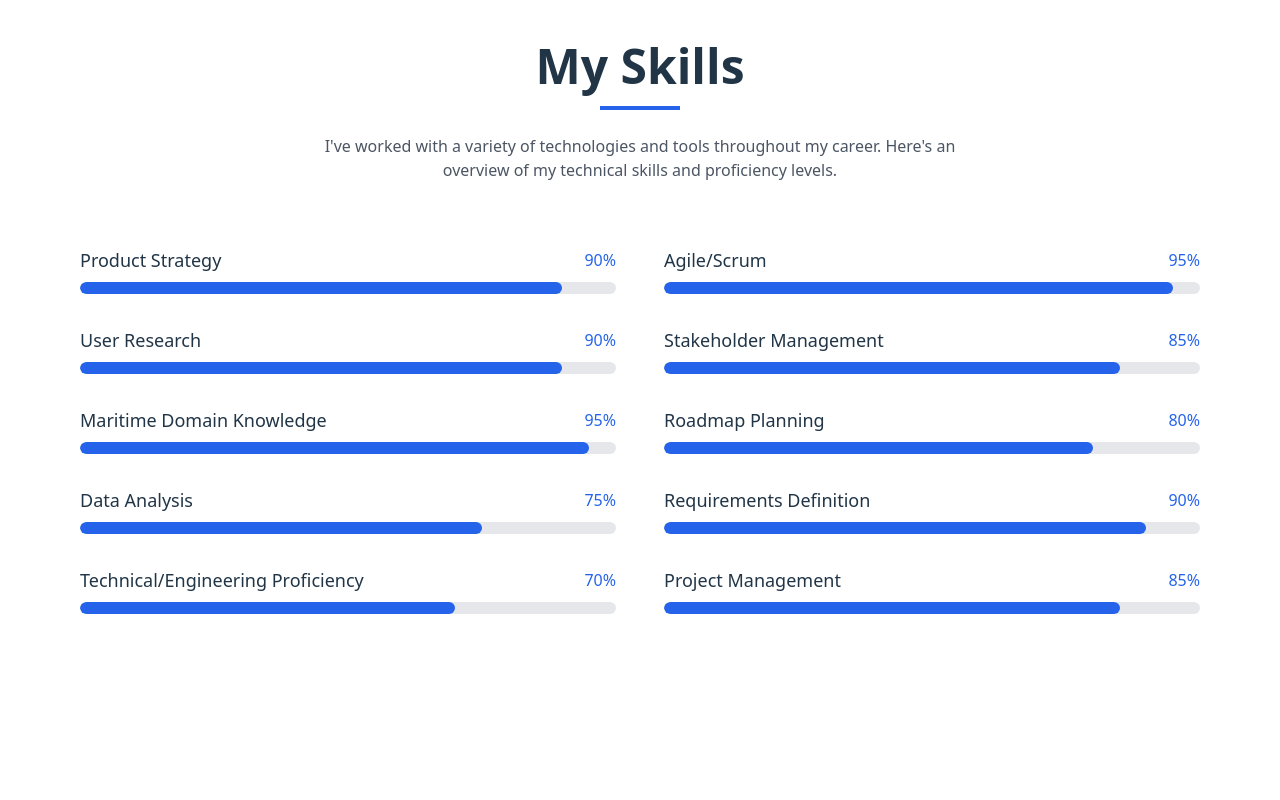
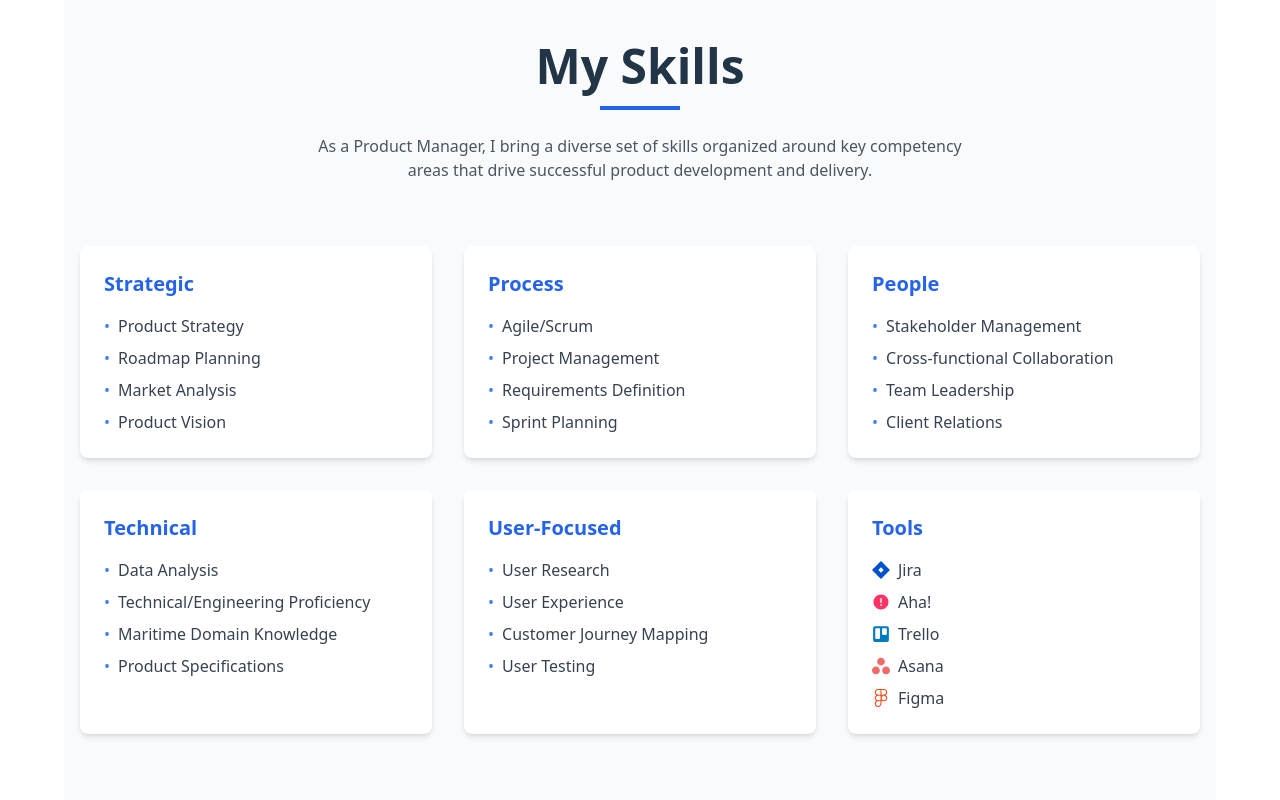
Before and after one commit to James1Law/my-portfolio, a React (Vite) app: page / in a window 1280 px wide. Shown: the part 5620-6420 px from the top of the page. Built offline with nearby package versions, Linux system fonts and the light colour scheme.

Commit message:
skills updates

```diff
--- a/package.json
+++ b/package.json
@@ -14,6 +14,7 @@
     "framer-motion": "^12.4.10",
     "react": "^19.0.0",
     "react-dom": "^19.0.0",
+    "react-icons": "^5.5.0",
     "react-intersection-observer": "^9.16.0"
   },
   "devDependencies": {
--- a/src/sections/Skills.jsx
+++ b/src/sections/Skills.jsx
@@ -1,21 +1,49 @@
 import { motion } from 'framer-motion';
+import { FaJira, FaTrello, FaFigma } from 'react-icons/fa';
+import { SiAsana } from 'react-icons/si';
 
-const skills = [
-  { name: "Product Strategy", level: 90 },
-  { name: "Agile/Scrum", level: 95 },
-  { name: "User Research", level: 90 },
-  { name: "Stakeholder Management", level: 85 },
-  { name: "Maritime Domain Knowledge", level: 95 },
-  { name: "Roadmap Planning", level: 80 },
-  { name: "Data Analysis", level: 75 },
-  { name: "Requirements Definition", level: 90 },
-  { name: "Technical/Engineering Proficiency", level: 70 },
-  { name: "Project Management", level: 85 },
+const AhaIcon = () => (
+  <svg viewBox="0 0 24 24" width="1em" height="1em" fill="#FF3366">
+    <path d="M12 2C6.48 2 2 6.48 2 12s4.48 10 10 10 10-4.48 10-10S17.52 2 12 2zm1 15h-2v-2h2v2zm0-4h-2V7h2v6z" />
+  </svg>
+);
+
+const skillCategories = [
+  {
+    category: "Strategic",
+    skills: ["Product Strategy", "Roadmap Planning", "Market Analysis", "Product Vision"]
+  },
+  {
+    category: "Process",
+    skills: ["Agile/Scrum", "Project Management", "Requirements Definition", "Sprint Planning"]
+  },
+  {
+    category: "People",
+    skills: ["Stakeholder Management", "Cross-functional Collaboration", "Team Leadership", "Client Relations"]
+  },
+  {
+    category: "Technical",
+    skills: ["Data Analysis", "Technical/Engineering Proficiency", "Maritime Domain Knowledge", "Product Specifications"]
+  },
+  {
+    category: "User-Focused",
+    skills: ["User Research", "User Experience", "Customer Journey Mapping", "User Testing"]
+  },
+  {
+    category: "Tools",
+    skills: [
+      { name: "Jira", icon: <FaJira className="text-[#0052CC]" /> },
+      { name: "Aha!", icon: <AhaIcon /> },
+      { name: "Trello", icon: <FaTrello className="text-[#0079BF]" /> },
+      { name: "Asana", icon: <SiAsana className="text-[#F06A6A]" /> },
+      { name: "Figma", icon: <FaFigma className="text-[#F24E1E]" /> }
+    ]
+  }
 ];
 
 const Skills = () => {
   return (
-    <section id="skills" className="py-20 dark:bg-gray-900">
+    <section id="skills" className="py-20 bg-gray-50 dark:bg-gray-900">
       <div className="container mx-auto px-4">
         <motion.div
           initial={{ opacity: 0, y: 20 }}
@@ -24,36 +52,44 @@ const Skills = () => {
           transition={{ duration: 0.5 }}
           className="text-center mb-16"
         >
-          <h2 className="heading mb-4 dark:text-white">My Skills</h2>
+          <h2 className="heading text-4xl md:text-5xl font-bold mb-4 dark:text-white">My Skills</h2>
           <div className="w-20 h-1 bg-blue-600 mx-auto mb-6"></div>
           <p className="text-gray-600 dark:text-gray-300 max-w-2xl mx-auto">
-            I've worked with a variety of technologies and tools throughout my career.
-            Here's an overview of my technical skills and proficiency levels.
+            As a Product Manager, I bring a diverse set of skills organized around key competency areas
+            that drive successful product development and delivery.
           </p>
         </motion.div>
 
-        <div className="grid grid-cols-1 md:grid-cols-2 gap-x-12 gap-y-8">
-          {skills.map((skill, index) => (
+        <div className="grid grid-cols-1 md:grid-cols-2 lg:grid-cols-3 gap-8">
+          {skillCategories.map((category, index) => (
             <motion.div
               key={index}
-              initial={{ opacity: 0, x: index % 2 === 0 ? -50 : 50 }}
-              whileInView={{ opacity: 1, x: 0 }}
+              initial={{ opacity: 0, y: 30 }}
+              whileInView={{ opacity: 1, y: 0 }}
               viewport={{ once: true }}
               transition={{ duration: 0.5, delay: index * 0.1 }}
+              className="bg-white dark:bg-gray-800 p-6 rounded-lg shadow-md hover:shadow-lg transition-shadow duration-300"
             >
-              <div className="flex justify-between items-center mb-2">
-                <h3 className="text-lg font-medium dark:text-white">{skill.name}</h3>
-                <span className="text-blue-600 dark:text-blue-400 font-medium">{skill.level}%</span>
-              </div>
-              <div className="w-full h-3 bg-gray-200 dark:bg-gray-700 rounded-full overflow-hidden">
-                <motion.div
-                  initial={{ width: 0 }}
-                  whileInView={{ width: `${skill.level}%` }}
-                  viewport={{ once: true }}
-                  transition={{ duration: 1, delay: 0.5 + index * 0.1 }}
-                  className="h-full bg-blue-600 dark:bg-blue-500 rounded-full"
-                ></motion.div>
-              </div>
+              <h3 className="text-xl font-bold mb-4 text-blue-600 dark:text-blue-400">{category.category}</h3>
+              <ul className="space-y-2">
+                {category.category === "Tools" ? (
+                  category.skills.map((skill, skillIndex) => (
+                    <li key={skillIndex} className="flex items-center">
+                      <span className="mr-2 text-lg">
+                        {skill.icon}
+                      </span>
+                      <span className="text-gray-700 dark:text-gray-300">{skill.name}</span>
+                    </li>
+                  ))
+                ) : (
+                  category.skills.map((skill, skillIndex) => (
+                    <li key={skillIndex} className="flex items-center">
+                      <span className="text-blue-500 dark:text-blue-400 mr-2">•</span>
+                      <span className="text-gray-700 dark:text-gray-300">{skill}</span>
+                    </li>
+                  ))
+                )}
+              </ul>
             </motion.div>
           ))}
         </div>
```
Also changed, not shown: 1 other file (tests, documents, lock files or other folders).
